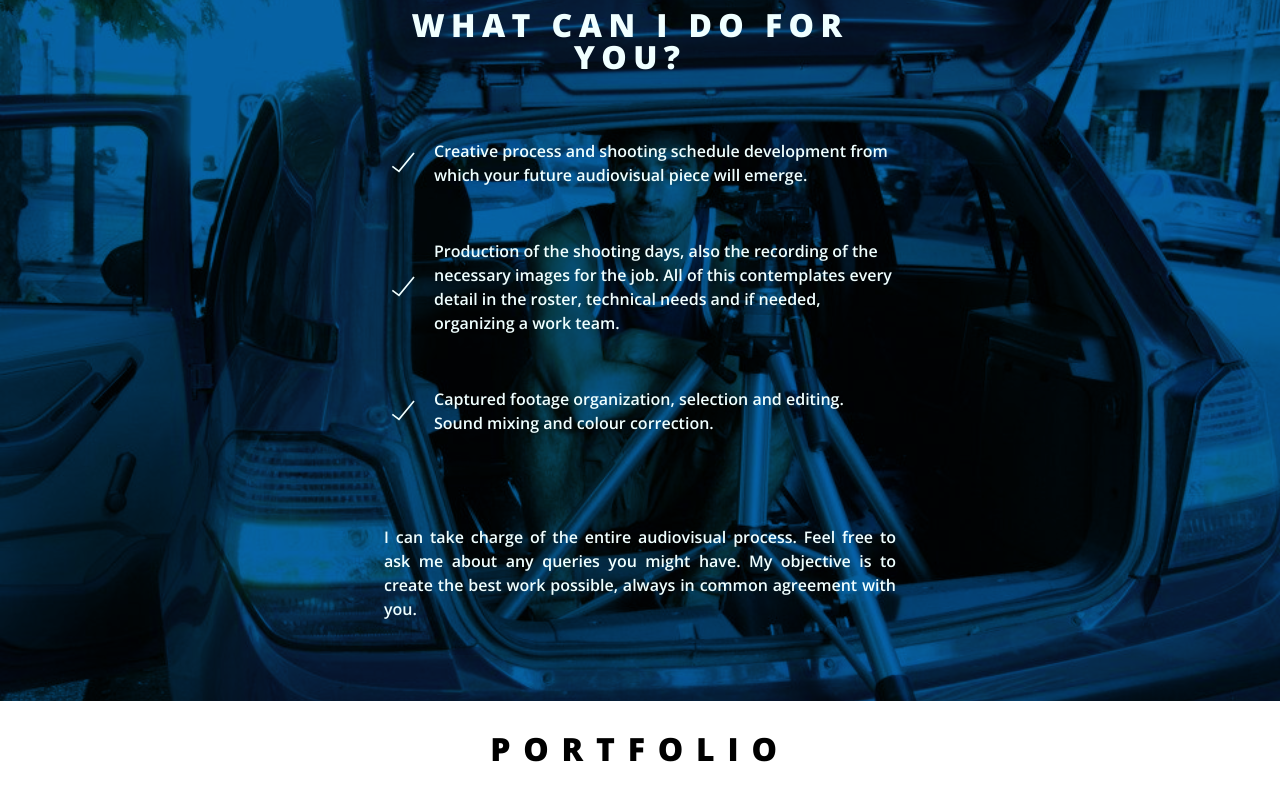
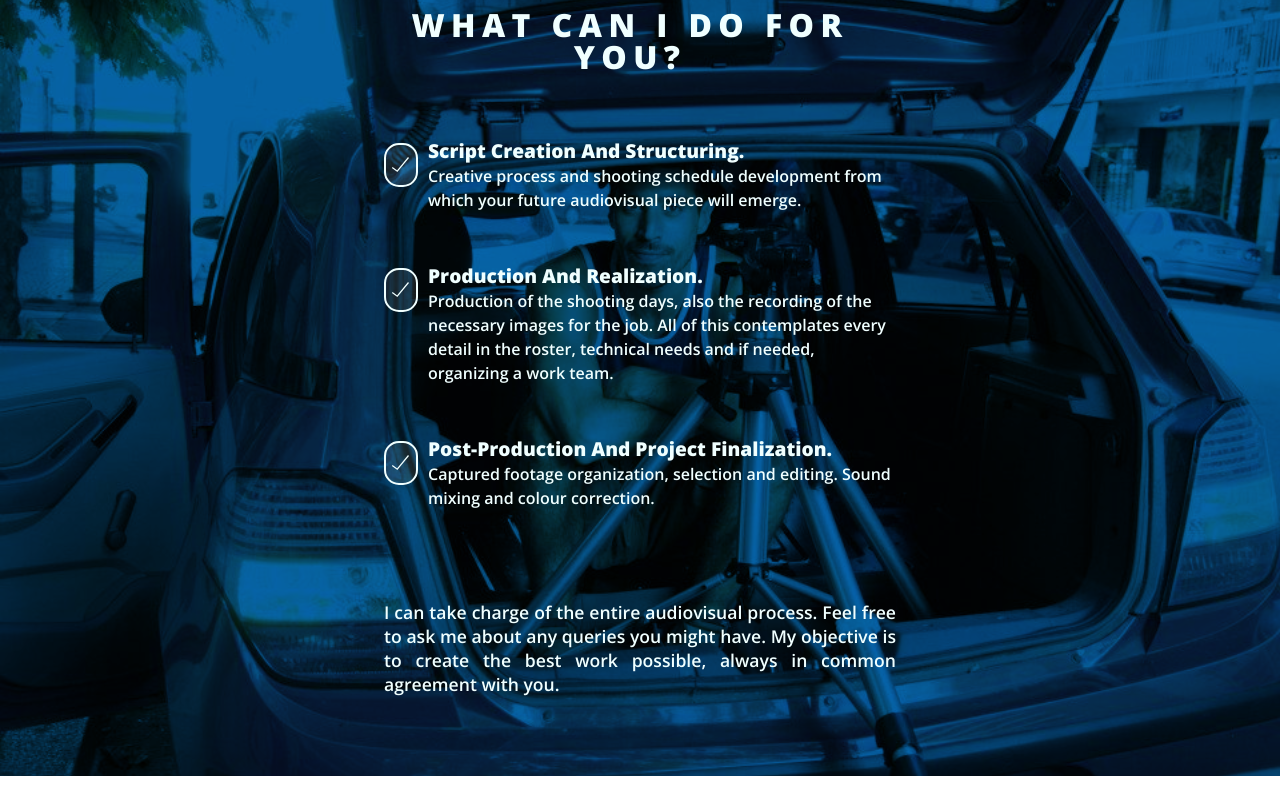
Before and after one commit to AndresDrimer/pablocoronel-react, a React (Vite) app: page / in a window 1280 px wide. Shown: the part 1840-2629 px from the top of the page. Built offline with nearby package versions, Linux system fonts and the light colour scheme.

Commit message:
new template eachmovie

```diff
--- a/data.js
+++ b/data.js
@@ -220,7 +220,7 @@ export default {
       },
       {
         id: 3,
-        title: "Post-production and project finalization:",
+        title: "Post-production and project finalization",
         description:
           "Captured footage organization, selection and editing. Sound mixing and colour correction.",
         image: "/services-svgs/edition.svg",
--- a/src/App.css
+++ b/src/App.css
@@ -434,13 +434,19 @@ nav {
   margin: 10px auto;
   display: flex;
   flex-direction: row;
-  align-items: center;
+  align-items:flex-start;
   width: 100%;
   padding-right: 40px;
+
 }
-.--services-cathegory-plus {
-  width: 40px;
+.--services-cathegory-icon {
+  width: 30px;
   margin-right: 10px;
+  margin-top:20px;
+padding:5px 0;
+border: 2px solid azure;
+border-radius:15px;
+background-color: rgba(216, 216, 216, 0.1)
 }
 .--services-each-description {
   color: azure;
@@ -449,11 +455,17 @@ nav {
   align-self: center;
   font-weight: 600;
 }
+.--services-each-description span{
+  text-transform: capitalize;
+  font-weight: bolder;
+  font-size: 1.2rem;
+}
 .--services-final-text {
   color: azure;
   margin: 4rem 0 0 0;
   text-align: justify;
   font-weight: 600;
+  font-size:1.1rem;
 }
 
 /*PORTFOLIO*/
@@ -699,7 +711,18 @@ padding-top:40px;
     height: 600px;
   }
 }
+/*each works*/
+.--eachworks-criticText{
+color:grey;
+font-style: italic;
+margin: 10px auto 60px auto;
 
+}
+.--eachworks-title{
+  margin: 60px 0 40px 0;
+  font-size:2rem;
+
+}
 /*CONTACT*/
 #contact {
   scroll-margin-top: 0px;
--- a/src/App.jsx
+++ b/src/App.jsx
@@ -9,11 +9,11 @@ import {
 import "./App.css";
 
 /*components*/
-import EachWorks from "./components/Works/EachWork";
-import PortfolioEachTrailer from "./components/Portfolio/PortfolioEachTrailer";
 
 /* layouts*/
-import LayoutRoot from "./layouts/LayoutRoot/LayoutRoot";
+import LayoutRoot from "./layouts/LayoutRoot";
+import PortfolioEachTrailer from "./layouts/LayoutPortfolioEachTrailer";
+import WorkEach from './layouts/LayoutWorkEach'
 
 /*pages*/
 import Home from "./pages/Home";
@@ -21,22 +21,19 @@ import NotFound from "./pages/NotFound";
 import ScrollToTop from "./components/ScrollToTop.jsx";
 
 
+
 export default function App() {
-
 
   const router = createBrowserRouter(
     createRoutesFromElements(
+
       <Route path="/" element={<LayoutRoot data={data} />}>
-
         <Route index element={<Home data={data} />} />
-
         <Route
           path="portfolio/:id"
           element={<PortfolioEachTrailer portfolio={data.portfolio} />}
         />
-
-        <Route path="works/:id" element={<EachWorks works={data.works} />} />
-
+        <Route path="works/:id" element={<WorkEach works={data.works} />} />
         <Route path="*" element={<NotFound />} />
       </Route>
     )
--- a/src/components/Portfolio/Portfolio.jsx
+++ b/src/components/Portfolio/Portfolio.jsx
@@ -1,6 +1,6 @@
 import { Routes, Route } from 'react-router-dom'
 import PortfolioAllProjects from '../Portfolio/PortfolioAllProjects'
-import PortfolioEachTrailer from '../Portfolio/PortfolioEachTrailer'
+import PortfolioEachTrailer from '../../layouts/LayoutPortfolioEachTrailer'
 
 
 export default function Portfolio(props){
@@ -11,8 +11,8 @@ export default function Portfolio(props){
   return(<>
     <h2 className="--portfolio-title" id="portfolio"> PORTFOLIO</h2>
     <Routes>
-      <Route path="/" element={<PortfolioAllProjects portfolio={props.portfolio}/>}></Route>
-      <Route path="/:id" element={<PortfolioEachTrailer portfolio={props.portfolio} />}></Route>
+      <Route index element={<PortfolioAllProjects portfolio={props.portfolio}/>}></Route>
+      <Route path=":id" element={<PortfolioEachTrailer portfolio={props.portfolio} />}></Route>
     </Routes>
 
 
--- a/src/components/Services.jsx
+++ b/src/components/Services.jsx
@@ -9,8 +9,9 @@ export default function Services(props) {
   const makeEachService = props.eachService.map((it) => {
     return (
       <div className="--services-cathegory-container" key={it.id}>
-        <img className="--services-cathegory-plus" src={doneImg} />
-        <p className="--services-each-description">{it.description}</p>
+        <img className="--services-cathegory-icon" src={doneImg} />
+
+        <p className="--services-each-description"><span>{it.title}. </span><br />{it.description}</p>
       </div>
     );
   });
--- a/src/components/Works/Works.jsx
+++ b/src/components/Works/Works.jsx
@@ -19,8 +19,8 @@ export default function Works(props) {
               <h2 className="--works-title-work">{it.title.toUpperCase()}</h2>
               <h5 className="--works-subtitle">{it.subtitle.toUpperCase()}</h5>
               <p className="--works-paragraph">{it.description}</p>
-            <NavLink to="works/:id">watch movie</NavLink>
 
+            <NavLink to={ `works/${it.id}/`} className="--portfolio-watch-trailer-btn">watch movie</NavLink>
 
             </div>
 
@@ -42,10 +42,9 @@ export default function Works(props) {
               <p className="--works-paragraph">{it.description}</p>
 
               <br />
-              <button
-            className="--portfolio-watch-trailer-btn"
-            onClick={()=> navigate(`/works/${it.id}`)}
-            ><a href="#works">watch movie</a></button>
+              <NavLink to={ `works/${it.id}/`} className="--portfolio-watch-trailer-btn">watch movie</NavLink>
+
+<br />
             </div>
           </div>
         )}
--- a/src/components/Portfolio/PortfolioEachTrailer.jsx
+++ b/src/layouts/LayoutPortfolioEachTrailer.jsx
@@ -1,4 +1,4 @@
-import React from "react";
+
 import { useParams, useNavigate, NavLink, Link } from "react-router-dom";
 import next from "/next.svg";
 export default function PortfolioEachTrailer(props) {
--- a/src/layouts/LayoutRoot/LayoutRoot.jsx
+++ b/src/layouts/LayoutRoot.jsx
@@ -1,6 +1,6 @@
 import { Outlet } from "react-router-dom";
-import Footer from "../../components/Footer";
-import Nav from "../../components/Nav";
+import Footer from "../components/Footer";
+import Nav from "../components/Nav";
 
 
 export default function LayoutRoot(props) {
--- /dev/null
+++ b/src/layouts/LayoutWorkEach.jsx
@@ -0,0 +1,52 @@
+
+import { useParams, useNavigate, NavLink, Link } from "react-router-dom";
+import next from "/next.svg";
+export default function PortfolioWorkEach(props) {
+  let { id } = useParams();
+  const navigate = useNavigate();
+  const numOfWorks= []
+
+  return (
+    <>
+      <div key={id} className="--portfolio-each-trailer-container">
+        <div className="--portfolio-each-trailer-header">
+          <h2 className="--portfolio-title">Works</h2>
+        </div>
+<button
+          className="--portfolio-go-back-btn"
+          onClick={() => navigate(`/`)}
+        >X</button>
+
+        <h2 className="--eachworks-title">{props.works[id].title.toUpperCase()}</h2>
+
+        <iframe
+          className="--portfolio-each-trailer-video"
+          src={props.works[id].trailerUrl}
+          title="YouTube video player"
+          frameBorder="0"
+          allow="accelerometer; autoplay; clipboard-write; encrypted-media; gyroscope; picture-in-picture; web-share"
+          allowFullScreen
+        ></iframe>
+
+
+        <div
+          className="--portfolio-each-video-sliders-and-text"
+        >
+
+          <button  className="--each-portfolio-btn-navigation" onClick={() => navigate(`/works/${ id === 0 ? "1" : "0"}`)}><img src={next} width="50" className="arrow-other-side" /></button>
+          <div className="--portfolio-eachvideo-text-container">
+            <h4>{props.works[id].title}</h4>
+            <p className="--portfolio-subtitle">
+              {props.works[id].subtitle}
+            </p><p className="--works-paragraph">{props.works[id].description}</p>
+            <p className="--eachworks-criticText">
+              {props.works[id].criticText}
+            </p>
+
+          </div><button className="--each-portfolio-btn-navigation" onClick={() => navigate(`/works/${ id > 2 ? "0" : Number(id)+1 }`)}><img src={next} width="50"  /></button>
+        </div>
+
+      </div>
+    </>
+  );
+}
--- a/src/pages/Home.jsx
+++ b/src/pages/Home.jsx
@@ -1,9 +1,11 @@
+/*componenets*/
 import VideoBackground from "../components/VideoBackground";
 import About from "../components/About";
 import Works from "../components/Works/Works";
 import Services from "../components/Services";
 import Contact from "../components/Contact";
 import Portfolio from '../components/Portfolio/Portfolio'
+
 
 export default function Home(props){
     return (
```
